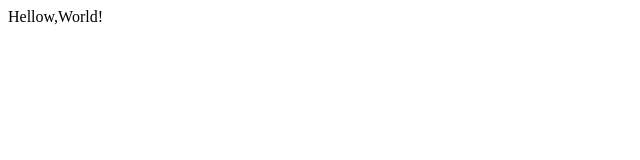
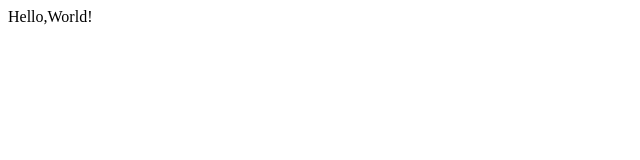
Before and after one commit to Mahiro-kiki/sample, a plain HTML site: page index.html in a window 1280 px wide. Shown: the full height of the page, 0-640 px from the left. Drawn offline with Linux system fonts and the light colour scheme.

Commit message:
make index.html

```diff
--- a/index.html
+++ b/index.html
@@ -1,6 +1,6 @@
 <!DOCTYPE html>
 <html lang = "ja">
 	<body>
-		Hellow,World!
+		Hello,World!
 	</body>
 </html>
```
